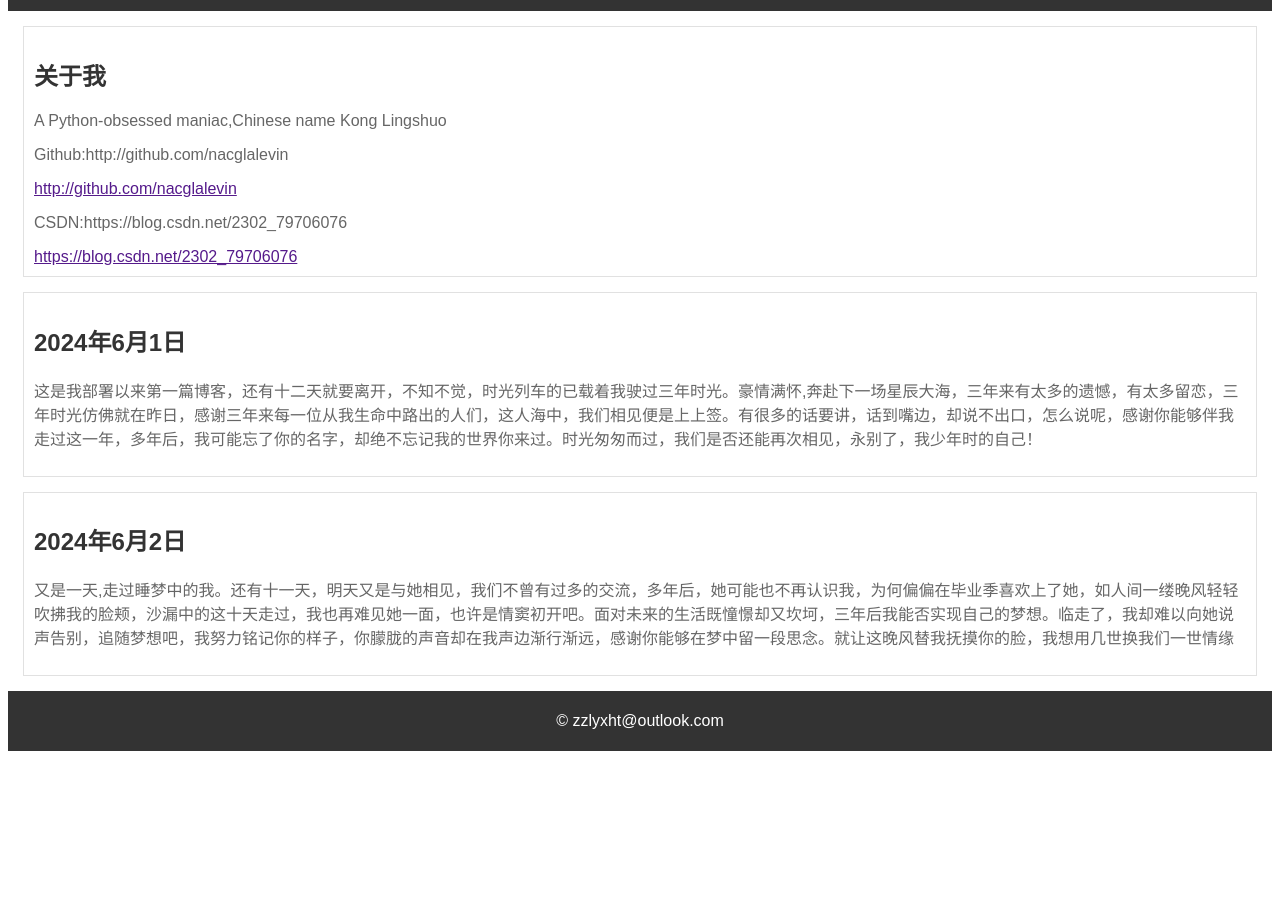
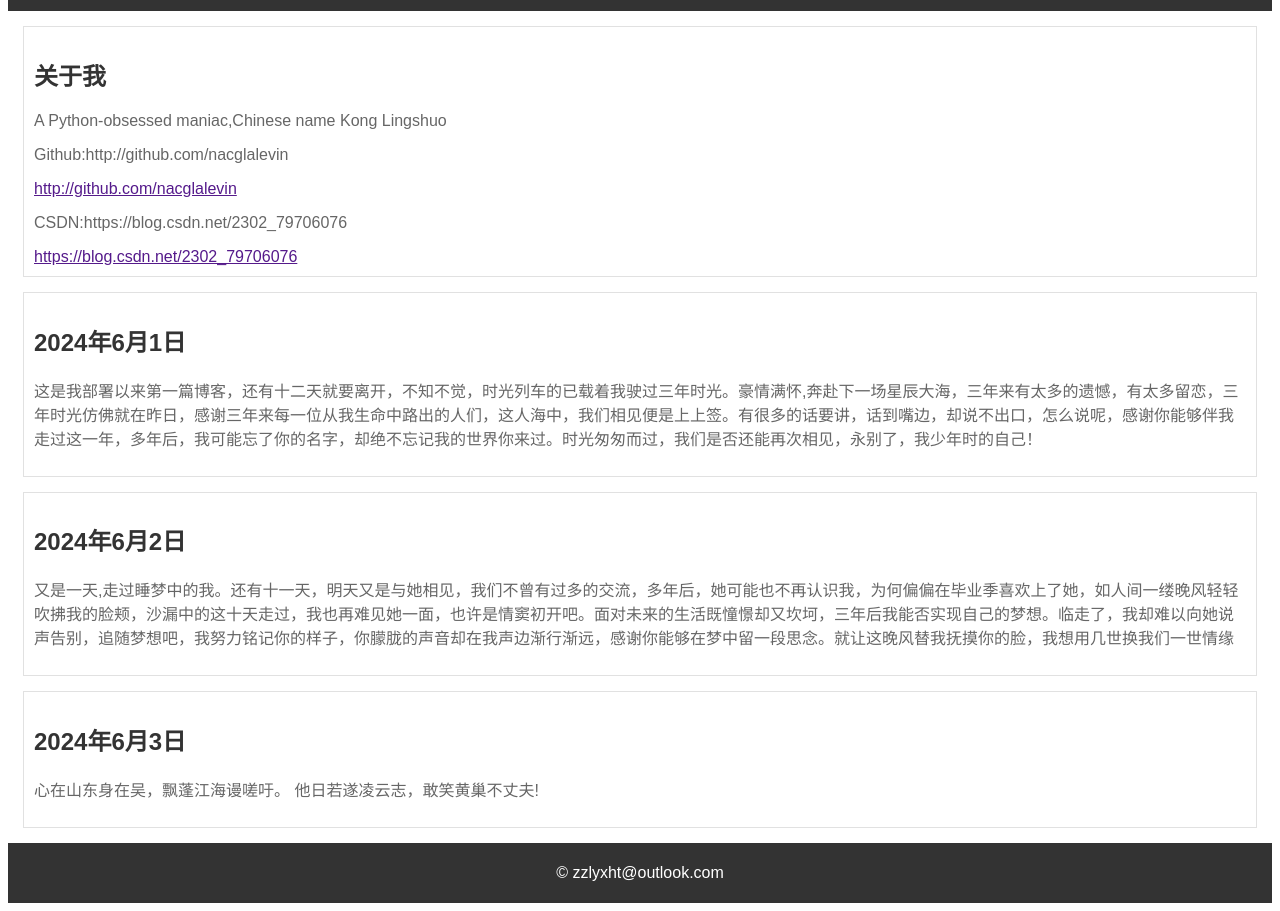
Before and after one commit to nacglalevin/n, a plain HTML site: page index.html in a window 1280 px wide. Shown: the part 97-1008 px from the top of the page. Before the commit the page ends 856 px from the top, so only its background shows below. Drawn offline with Linux system fonts and the light colour scheme.

Commit message:
更新 index.html

```diff
--- a/index.html
+++ b/index.html
@@ -76,6 +76,7 @@
         const posts = [
             { title: '2024年6月1日', content: '这是我部署以来第一篇博客，还有十二天就要离开，不知不觉，时光列车的已载着我驶过三年时光。豪情满怀,奔赴下一场星辰大海，三年来有太多的遗憾，有太多留恋，三年时光仿佛就在昨日，感谢三年来每一位从我生命中路出的人们，这人海中，我们相见便是上上签。有很多的话要讲，话到嘴边，却说不出口，怎么说呢，感谢你能够伴我走过这一年，多年后，我可能忘了你的名字，却绝不忘记我的世界你来过。时光匆匆而过，我们是否还能再次相见，永别了，我少年时的自己！' },
             { title: '2024年6月2日', content: '又是一天,走过睡梦中的我。还有十一天，明天又是与她相见，我们不曾有过多的交流，多年后，她可能也不再认识我，为何偏偏在毕业季喜欢上了她，如人间一缕晚风轻轻吹拂我的脸颊，沙漏中的这十天走过，我也再难见她一面，也许是情窦初开吧。面对未来的生活既憧憬却又坎坷，三年后我能否实现自己的梦想。临走了，我却难以向她说声告别，追随梦想吧，我努力铭记你的样子，你朦胧的声音却在我声边渐行渐远，感谢你能够在梦中留一段思念。就让这晚风替我抚摸你的脸，我想用几世换我们一世情缘' },
+{ title: '2024年6月3日', content: '心在山东身在吴，飘蓬江海谩嗟吁。 他日若遂凌云志，敢笑黄巢不丈夫! ' },
              // 更多帖子对象...
         ];
 
```
